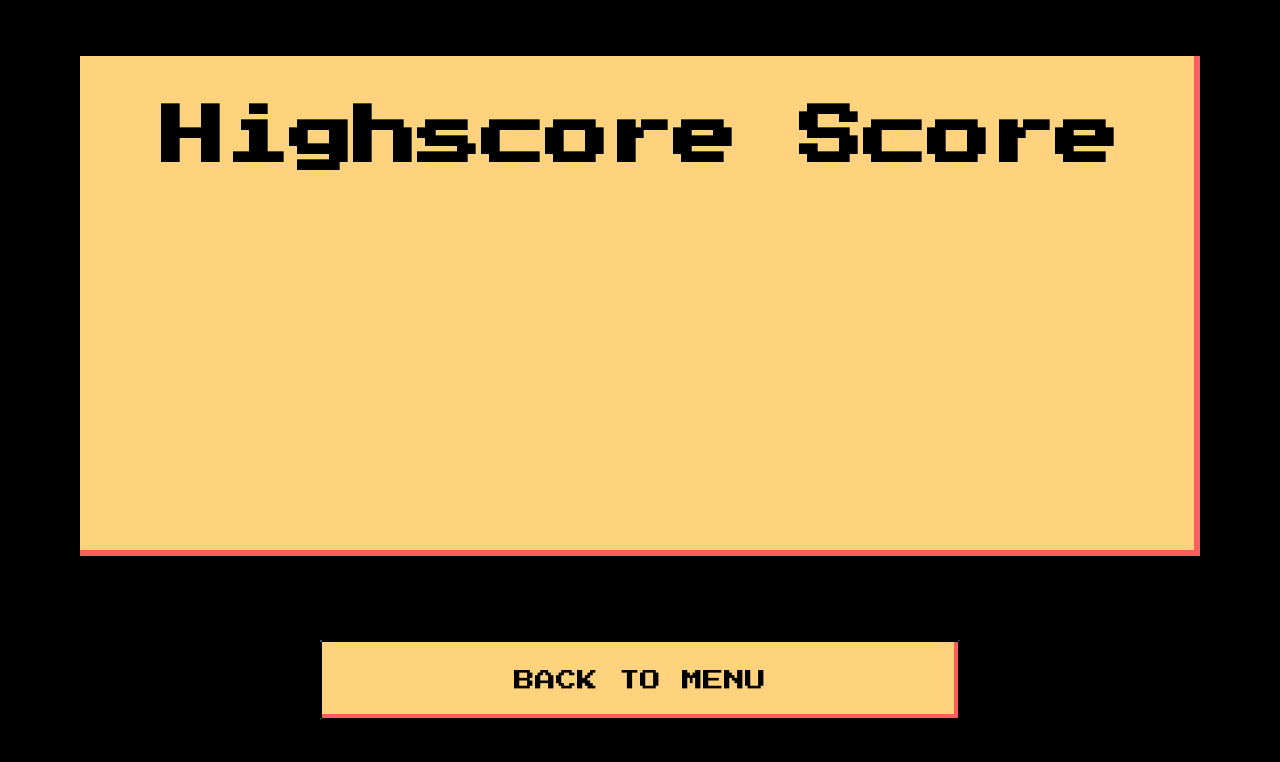
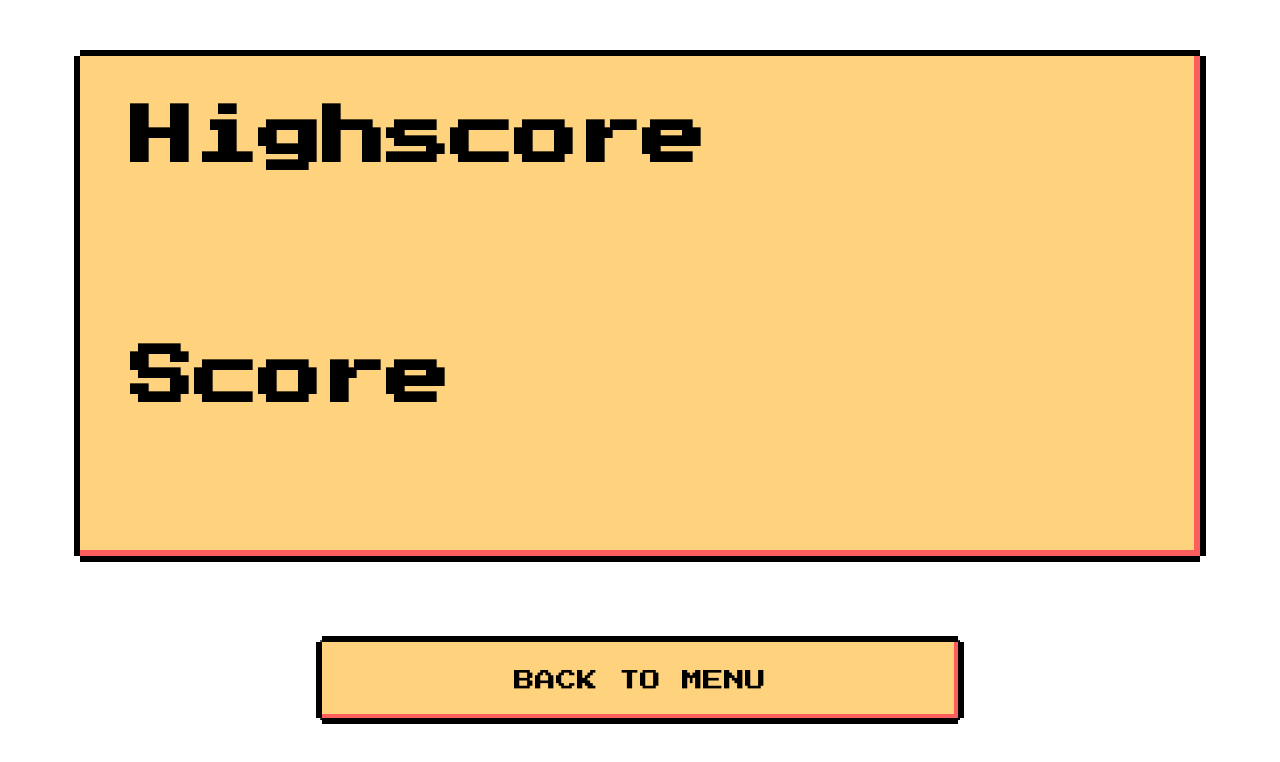
Before and after one commit to Nabeel626/flappy-bird-game, a website built with Vite: page scoreboard.html in a window 1280 px wide. Built offline with nearby package versions, Linux system fonts and the light colour scheme; a web font is replaced by a local one.

Commit message:
chnaged styling

```diff
--- a/src/style.scss
+++ b/src/style.scss
@@ -32,7 +32,6 @@ $alt-shadow-color:  grey;
     background-repeat: no-repeat;
     min-height: 100vh;
     margin: 0;
-    background-color: black;
     box-sizing: border-box;
     background-size: cover;
 }
@@ -42,7 +41,6 @@ $alt-shadow-color:  grey;
     height: 100vh;
     background-image: url('./images/flappybirdbackground.gif');
     margin: 0;
-    background-color: black;
     box-sizing: border-box;
     background-size: cover;
 }
@@ -52,7 +50,6 @@ $alt-shadow-color:  grey;
     height: 100vh;
     background-image: url('./images/flappybirdbackground.gif');
     margin: 0;
-    background-color: black;
     box-sizing: border-box;
     background-size: cover;
 }
@@ -334,7 +331,6 @@ $alt-shadow-color:  grey;
         background-repeat: no-repeat;
         height: 100vh;
         margin: 0;
-        background-color: black;
         box-sizing: border-box;
         background-size: cover;
     }
@@ -343,7 +339,6 @@ $alt-shadow-color:  grey;
         background-repeat: no-repeat;
         height: 100vh;
         margin: 0;
-        background-color: black;
         box-sizing: border-box;
         background-size: cover;
     }
@@ -371,8 +366,9 @@ $alt-shadow-color:  grey;
     .scoreboard {
         display: grid;
         grid-template-areas:
-        "highscore score"
-        "highscore_number score_number";
+        "highscore highscore_number"
+        "score score_number";
+        text-align: start;
 
         .scoreboard_highscore {
             grid-area: highscore;
@@ -380,15 +376,23 @@ $alt-shadow-color:  grey;
 
         .scoreboard__displayHighScore {
             grid-area: highscore_number;
+            font-size: 80px;
             position: relative;
+            left: 1em;
         }
 
         .scoreboard_score {
             grid-area: score;
+            position: relative;
+            top: 80%;
         }
 
         .scoreboard__displayScore {
             grid-area: score_number;
+            position: relative;
+            top: 80%;
+            left: 1em;
+            font-size: 80px;
         }
 
 
```
